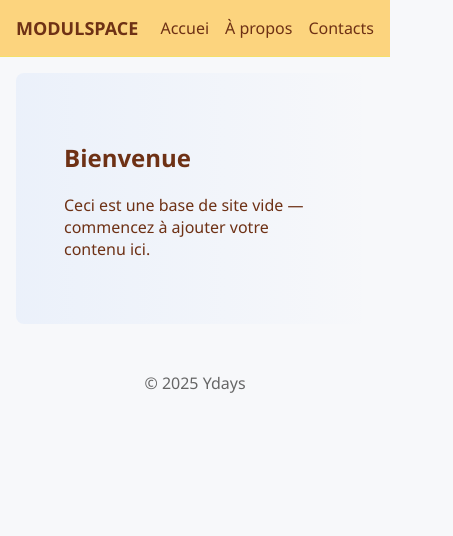
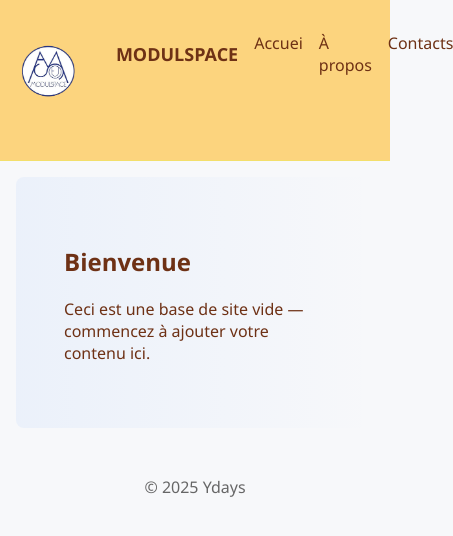
Before and after one commit to Elsa13131/Modul-space, a plain HTML site: page index.html in a window 390 px wide. Shown: the whole page, 453 px wide, since content can reach past the window. Drawn offline with Linux system fonts and the light colour scheme.

Commit message:
ajout logo

```diff
--- a/index.html
+++ b/index.html
@@ -10,6 +10,7 @@
 <body>
   <header class="site-header">
     <div class="container">
+  <img src="/static/img/logo.png" alt="Logo MODULSPACE" class="site-logo">
       <h1>MODULSPACE</h1>
       <nav>
         <ul>
--- a/static/css/style.css
+++ b/static/css/style.css
@@ -6,9 +6,22 @@
 }
 html,body{height:100%;margin:0;font-family:Segoe UI, Roboto, Arial, sans-serif;background:var(--bg);color:var(--text)}
 .container{max-width:1000px;margin:0 auto;padding:1rem}
-.site-header{background:#fcd47e;border-bottom:1px solid #f3df6b}
-.site-header .container{display:flex;align-items:center;justify-content:space-between}
-.site-header h1{font-size:1.125rem;margin:0}
+.site-header{background:#fcd47e;border-bottom:1px solid #f3df6b;padding:3.5rem 0}
+.site-header .container{display:flex;align-items:flex-start;justify-content:space-between;gap:1rem}
+.site-header h1{font-size:1.125rem;margin:0;margin-top:0.6rem}
+
+/* Logo en haut à gauche de la bannière — taille fortement augmentée */
+.site-logo{height:350px;max-height:350px;width:auto;object-fit:contain;display:block;margin-right:1rem}
+
+/* Responsive: réduire fortement le logo sur petits écrans */
+@media (max-width:900px){
+  .site-logo{height:180px;max-height:180px}
+  .site-header{padding:2rem 0}
+}
+@media (max-width:600px){
+  .site-logo{height:96px;max-height:96px}
+  .site-header{padding:1rem 0}
+}
 .site-header nav ul{list-style:none;margin:0;padding:0;display:flex;gap:1rem}
 .site-header a{text-decoration:none;color:var(--text)}
 #hero{padding:3rem;background:linear-gradient(90deg,rgba(43,124,255,0.06),transparent);border-radius:8px}
```
Also changed, not shown: Logo capture ecran .png (deleted), static/img/logo.png (added), 2 other files.
